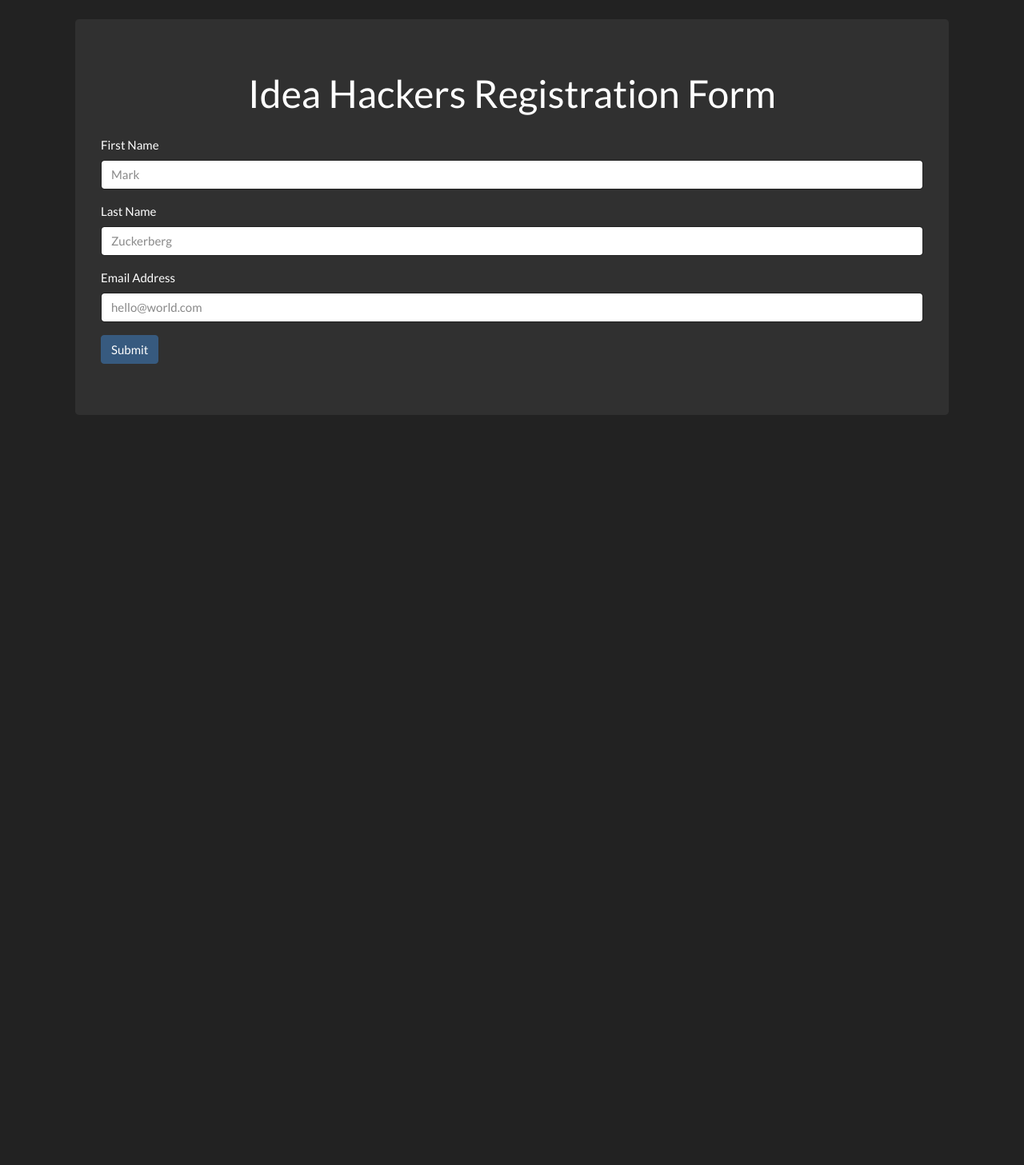
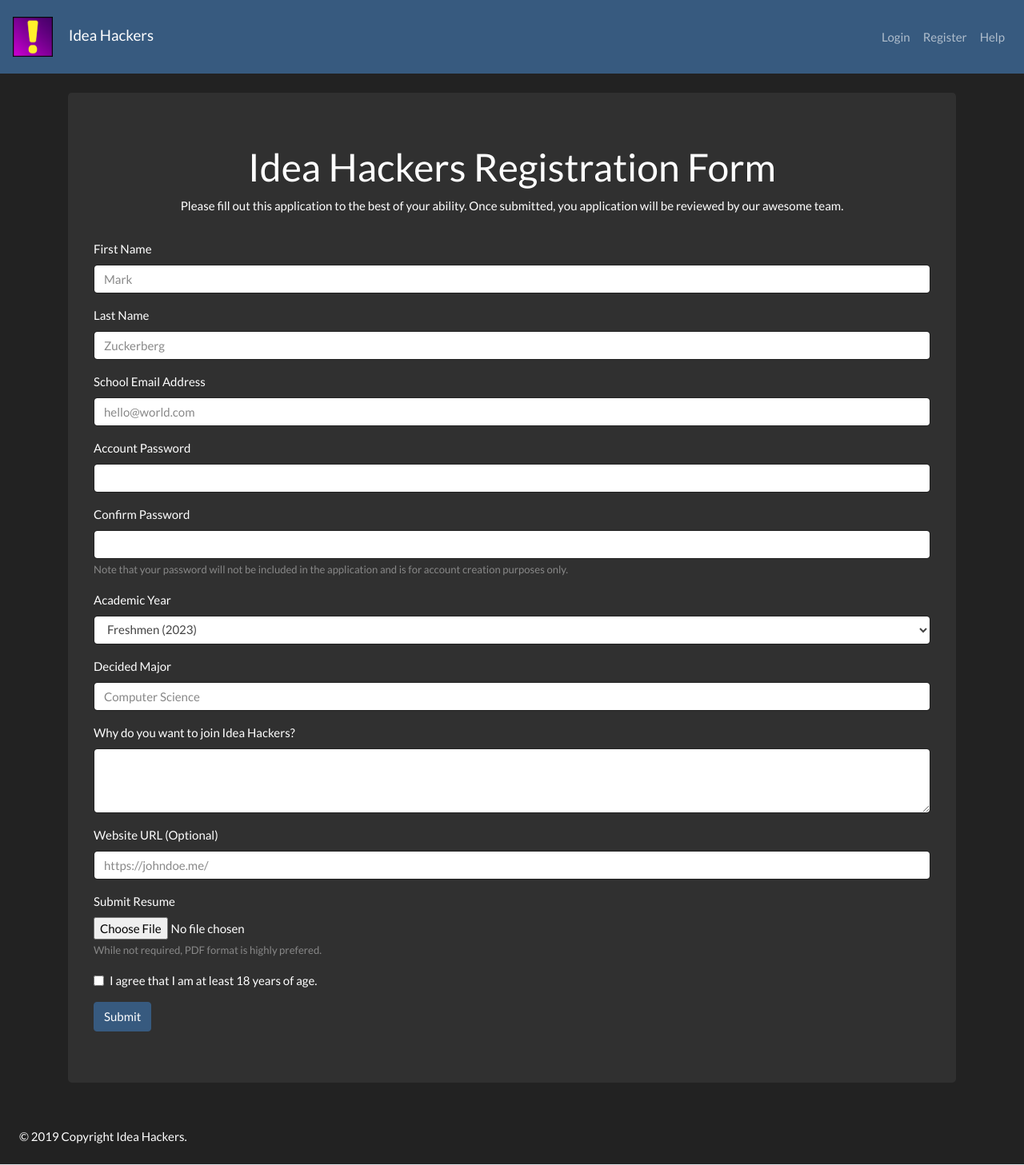
Before and after one commit to ideahackers/registration-test, a plain HTML site: page index.html in a window 1280 px wide. Shown: the whole page at 80% size. Before the commit the page ends 800 px from the top, so only its background shows below. Drawn offline with nearby package versions, Linux system fonts and the light colour scheme.

Commit message:
Add navbar and form elements

```diff
--- a/index.html
+++ b/index.html
@@ -6,9 +6,35 @@
     <link href="https://bootswatch.com/4/darkly/bootstrap.css" rel="stylesheet" crossorigin="anonymous">
 </head>
 <body>
-<div class="container p-4">
+
+<nav class="navbar navbar-expand-lg navbar-dark bg-primary">
+    <a class="navbar-brand" href="#">
+        <img src="img/logo_icon.png" width="50">
+        <span class="p-3">Idea Hackers</span>
+    </a>
+    <button class="navbar-toggler" type="button" data-toggle="collapse" data-target="#navbarColor01" aria-controls="navbarColor01" aria-expanded="false" aria-label="Toggle navigation">
+        <span class="navbar-toggler-icon"></span>
+    </button>
+
+    <div class="collapse navbar-collapse" id="navbarColor01">
+        <ul class="navbar-nav ml-auto">
+            <li class="nav-item">
+                <a class="nav-link" href="#">Login</a>
+            </li>
+            <li class="nav-item">
+                <a class="nav-link" href="#">Register</a>
+            </li>
+            <li class="nav-item">
+                <a class="nav-link" href="#">Help</a>
+            </li>
+        </ul>
+    </div>
+</nav>
+
+<div class="container pt-4">
     <div class="jumbotron">
         <h1 class="text-center">Idea Hackers Registration Form</h1>
+        <p class="text-center">Please fill out this application to the best of your ability. Once submitted, you application will be reviewed by our awesome team.</p>
         <form class="pt-3">
             <div class="form-group">
                 <label for="nameFirst">First Name</label>
@@ -19,13 +45,59 @@
                 <input type="text" class="form-control" id="nameLast" placeholder="Zuckerberg" required>
             </div>
             <div class="form-group">
-                <label for="email">Email Address</label>
+                <label for="email">School Email Address</label>
                 <input type="email" class="form-control" id="email" placeholder="hello@world.com" required>
+                <div class="valid-feedback">School: {{school_name}}</div>
+            </div>
+            <div class="form-group">
+                <label for="password">Account Password</label>
+                <input type="password" class="form-control" id="password" required>
+            </div>
+            <div class="form-group">
+                <label for="passwordConfirm">Confirm Password</label>
+                <input type="password" class="form-control" id="passwordConfirm" required>
+                <small id="passwordDisclaim" class="form-text text-muted">Note that your password will not be included in the application and is for account creation purposes only.</small>
+            </div>
+            <div class="form-group">
+                <label for="year">Academic Year</label>
+                <select class="form-control" id="year" required>
+                    <option>Freshmen (2023)</option>
+                    <option>Sophomore (2022)</option>
+                    <option>Junior (2021)</option>
+                    <option>Senior (2020)</option>
+                    <option>Freshmen Five Year (2024)</option>
+                </select>
+            </div>
+            <div class="form-group">
+                <label for="major">Decided Major</label>
+                <input type="text" class="form-control" id="major" placeholder="Computer Science" required>
+            </div>
+            <div class="form-group">
+                <label for="reason">Why do you want to join Idea Hackers?</label>
+                <textarea class="form-control" id="reason" rows="3" spellcheck="false" required></textarea>
+            </div>
+            <div class="form-group">
+                <label for="portfilioURL">Website URL (Optional)</label>
+                <input type="url" class="form-control" id="portfilioURL" placeholder="https://johndoe.me/">
+            </div>
+            <div class="form-group">
+                <label for="resumeFile">Submit Resume</label>
+                <input type="file" class="form-control-file" id="resumeFile" aria-describedby="fileHelp" required>
+                <small id="fileHelp" class="form-text text-muted">While not required, PDF format is highly prefered.</small>
+            </div>
+            <div class="form-check pb-3">
+                <label class="form-check-label">
+                    <input class="form-check-input" type="checkbox" value="">
+                    I agree that I am at least 18 years of age.
+                </label>
             </div>
             <button type="submit" class="btn btn-primary">Submit</button>
         </form>
     </div>
 </div>
+<div class="border-bottom p-4">
+    © 2019 Copyright Idea Hackers.
+</div>
     <script src="https://stackpath.bootstrapcdn.com/bootstrap/4.3.1/js/bootstrap.bundle.min.js" integrity="sha384-xrRywqdh3PHs8keKZN+8zzc5TX0GRTLCcmivcbNJWm2rs5C8PRhcEn3czEjhAO9o" crossorigin="anonymous"></script>
 </body>
 </html>
```
Also changed, not shown: js/form-validation.js (added, +102 -0 lines), img/logo_icon.png (added), 1 other file.
